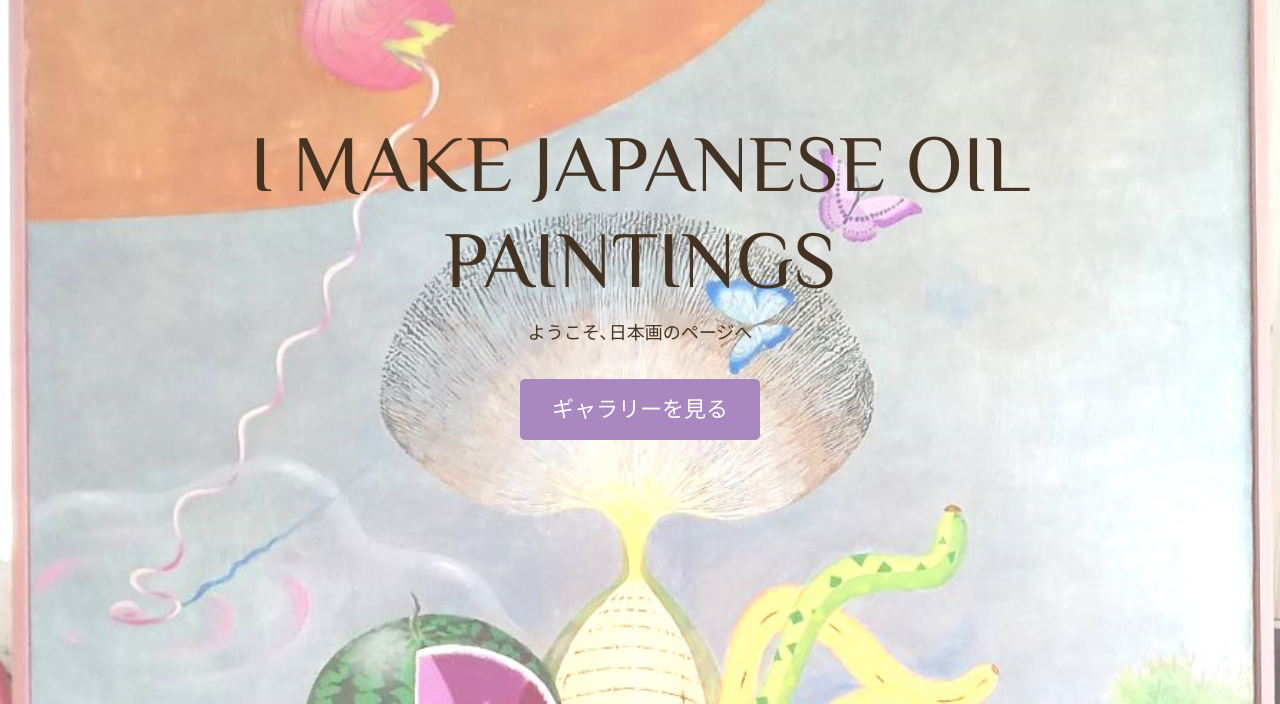
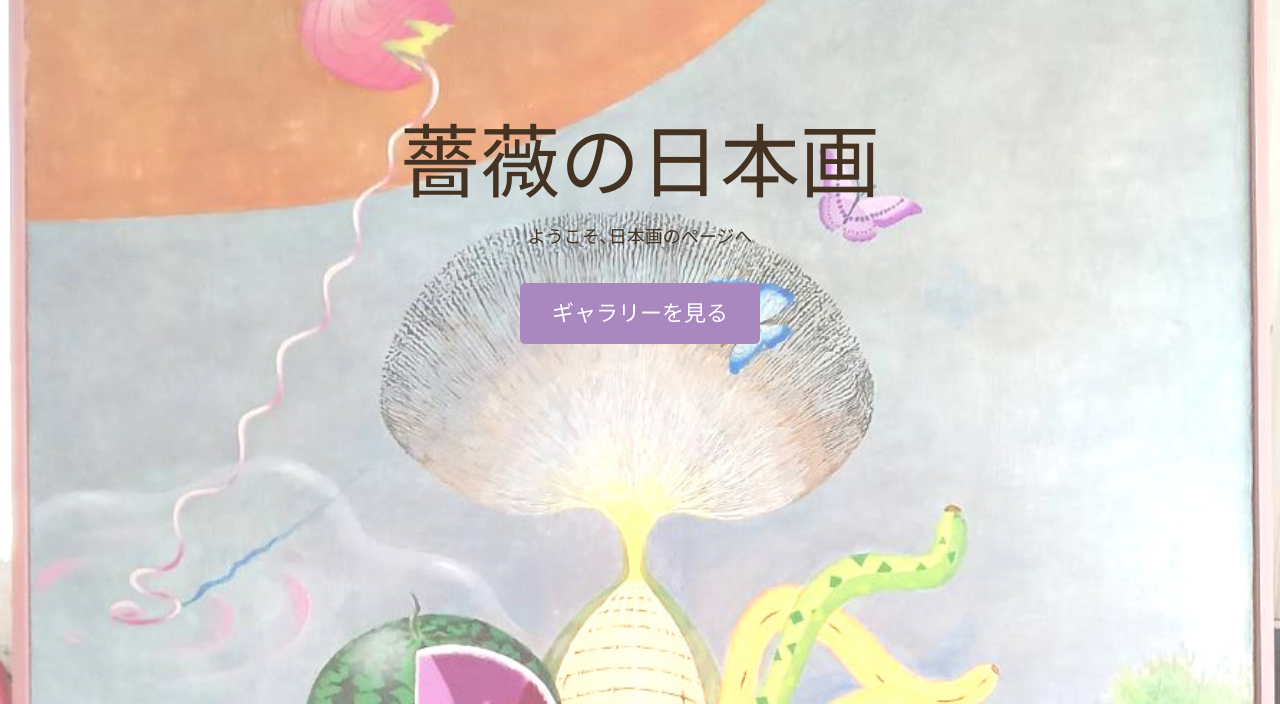
Before and after one commit to mabutaro1015/japaneseoilart, a plain HTML site: page index.html in a window 1280 px wide. Shown: the part 96-800 px from the top of the page. Drawn offline with nearby package versions, Linux system fonts and the light colour scheme; some packages are replaced by stand-ins of ours.

Commit message:
Update index.html

```diff
--- a/index.html
+++ b/index.html
@@ -31,7 +31,7 @@
             </header>
 
             <div class="home-content wrapper">
-                <h2 class="page-title">I make Japanese oil paintings</h2>
+                <h2 class="page-title">薔薇の日本画</h2>
                 <p>ようこそ､日本画のページへ</p>
                 <a class="button" href="pictures.html">ギャラリーを見る</a>
             </div><!--/.home-content-->
```
